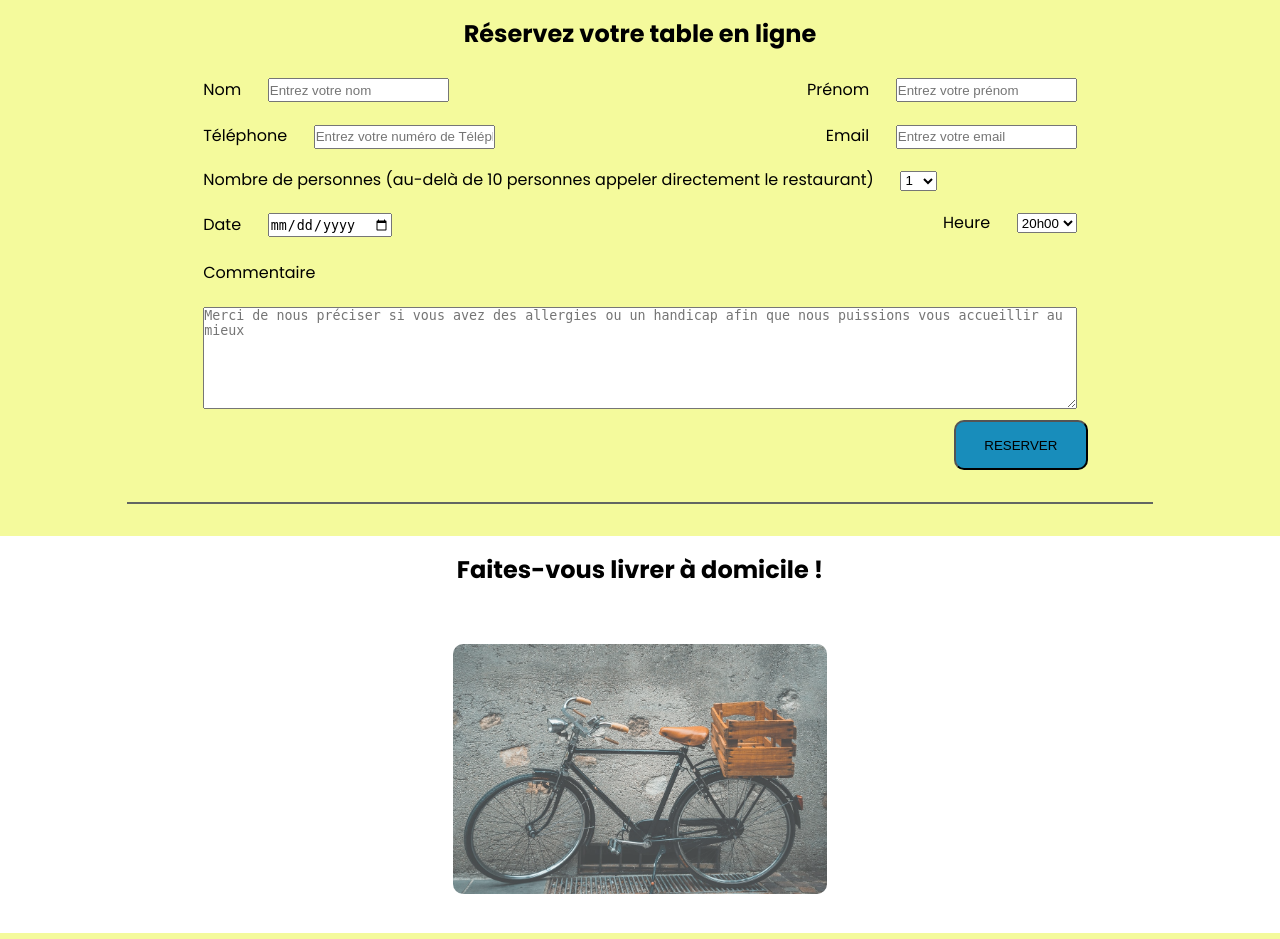
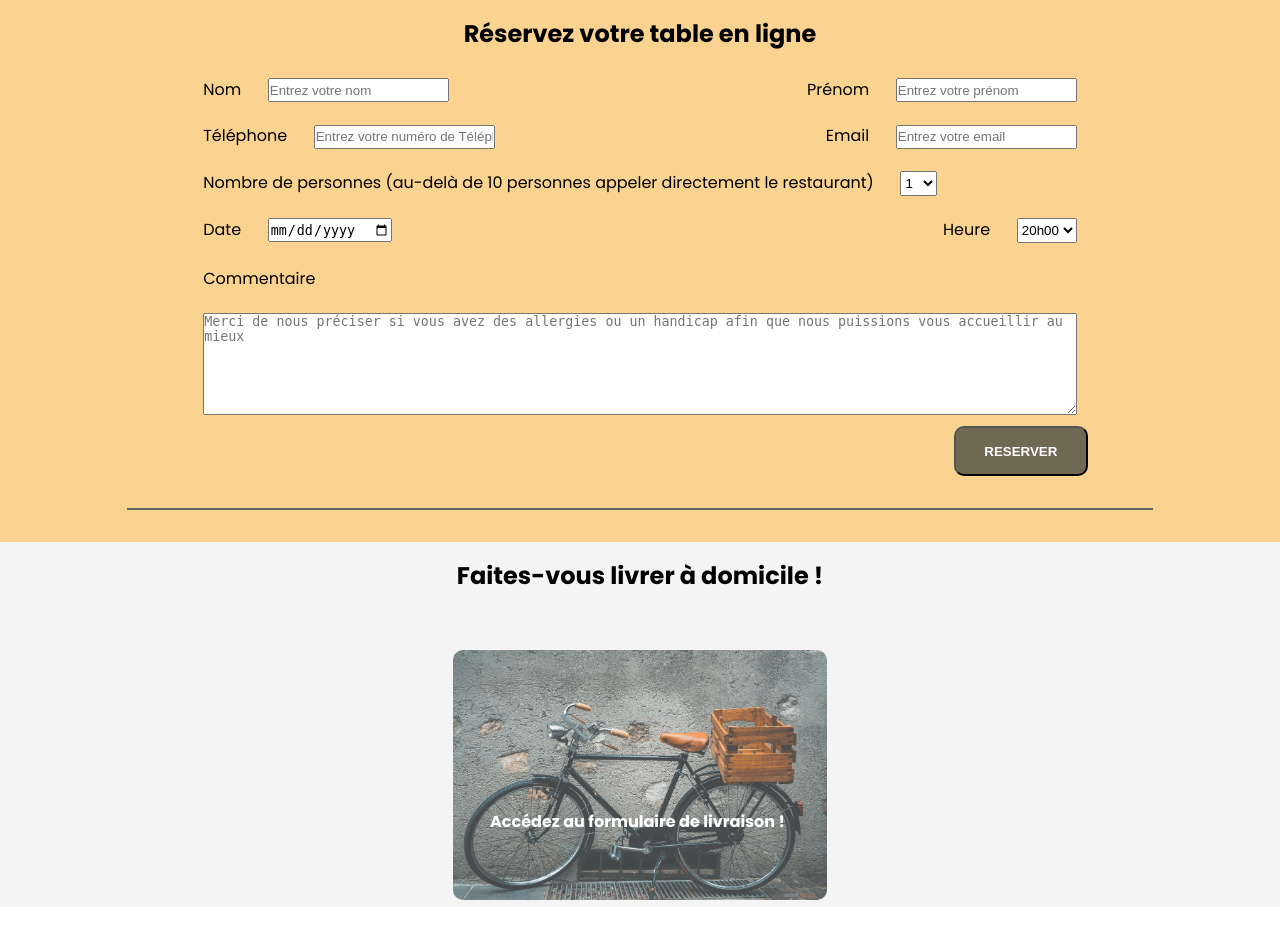
Before and after one commit to Bourricote/projet1_php, a PHP site: page / in a window 1280 px wide. Run offline with PHP 8.4, Linux system fonts and the light colour scheme.

Commit message:
modif form réservation et section livraison index.html et style.css

```diff
--- a/index.html
+++ b/index.html
@@ -56,7 +56,7 @@
                 </div>
             </div>
             <div>
-                <label for="nb_people">Nombre de personnes (au-delà de 10 personnes appeler directement le restaurant) </label>
+                <label for="nb_people">Nombre de personnes <span>(au-delà de 10 personnes appeler directement le restaurant)</span> </label>
                 <select name="nb_people" id="nb_people">
                     <option value="1">1</option>
                     <option value="2">2</option>
@@ -98,7 +98,7 @@
     <section id="livraison">
         <h2>Faites-vous livrer à domicile !</h2>
         <div id="link_livraison">
-            <a href="./page2.html" target="_blank" id="test">Accédez au formulaire de livraison !</a>
+            <a href="./page2.html" target="_blank" id="link">Accédez au formulaire de livraison !</a>
             <a href="./page2.html" target="_blank"> <img src="Images/livraison2.jpg" alt="scooter"></a>
         </div>
     </section>
--- a/style.css
+++ b/style.css
@@ -15,7 +15,7 @@ body{
 /* formulaire réservation */
 
 #booking{
-    background-color: #f4fa9c;
+    background-color: #fad390;
 }
 
 hr{
@@ -45,8 +45,12 @@ input, textarea, select, label{
    margin: 0.7rem;
 }
 
-input, select{
+input{
    height: 20px;
+}
+
+select{
+    height: 25px;
 }
 
 textarea{
@@ -63,7 +67,9 @@ textarea{
     width: 15%;
     height: 50px;
     border-radius: 10px;
-    background-color: #188dbb;
+    background-color: #706852;
+    color: white;
+    font-weight: bold;
     align-self: flex-end;
 }
 
@@ -76,6 +82,7 @@ textarea{
 
 #livraison{
     margin-bottom: 2rem;
+    background-color: #F4F4F4;
 }
 
 #link_livraison{
@@ -83,9 +90,9 @@ textarea{
     flex-direction: column;
 }
 
-#test{
+#link{
     position: relative;
-    top: 10rem;
+    top: 12rem;
     padding: 0.5rem;
     color: white;
     width: 80%;
@@ -93,6 +100,7 @@ textarea{
     align-self: center;
     text-decoration: none;
     font-weight: bold;
+    z-index: 1;
 }
 
 #link_livraison img{
@@ -102,5 +110,38 @@ textarea{
 }
 
 @media (max-width: 961px){
+    /* Formulaire */
 
+    form{
+        width: 75%;
+    }
+
+    span{
+        display: none;
+    }
+
+    .form1{
+        display: flex;
+        flex-direction: column;
+        justify-content: space-between;
+        width: 100%;
+    }
+
+    #booking_button{
+        width: 100px;
+    }
+
+    h2{
+        font-size: 1.2rem;
+    }
+    /* Livraison */
+
+    #link_livraison img{
+        height: 200px;
+        justify-self: center;
+    }
+
+    #link{
+        text-align: center;
+    }
 }
```
Also changed, not shown: Images/livraison.jpg (deleted).
